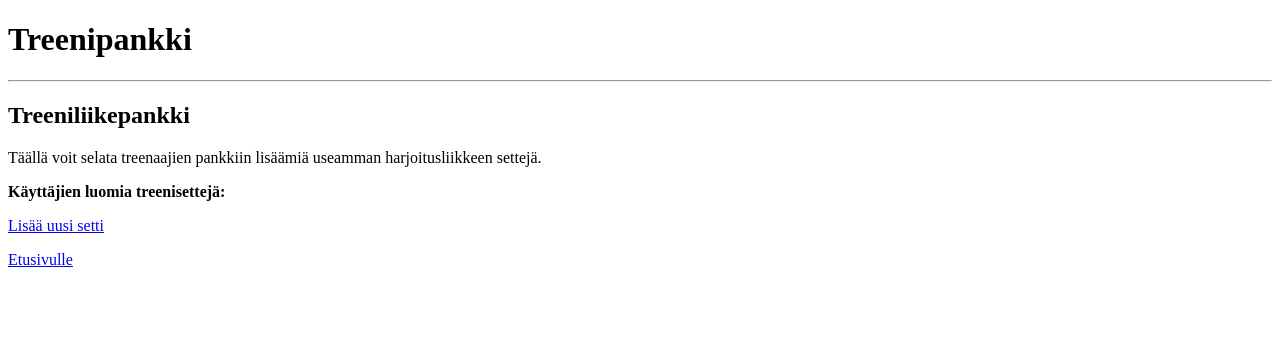
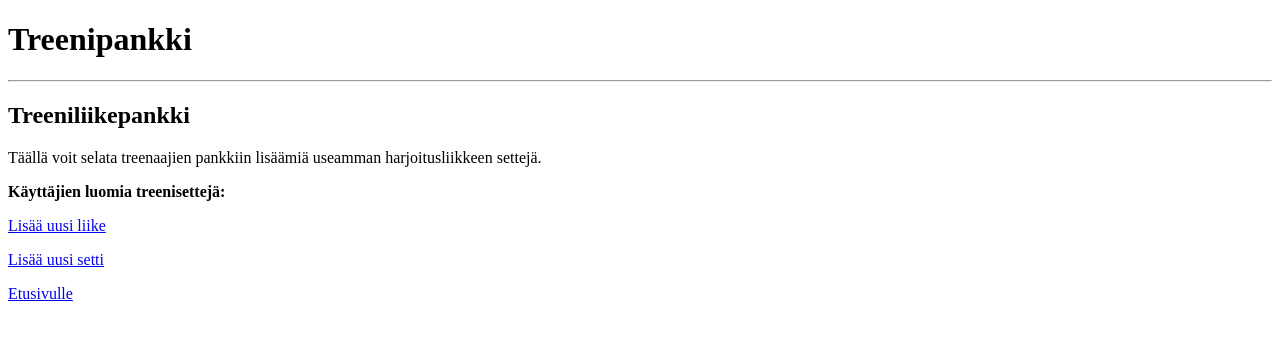
Before and after one commit to kerkkanen/treenipankki, a Flask app: template templates/setlist.html in a window 1280 px wide. Shown: the top 340 px of the page. Run offline with Flask 2, Linux system fonts and the light colour scheme; the template is opened without the code that fills it, so the values that code supplies are empty; the visitor is signed in with stand-in values (Sample User, id 1).

Commit message:
html fixes

```diff
--- a/templates/index.html
+++ b/templates/index.html
@@ -10,8 +10,8 @@
 <p>
 <a href="/logout">Kirjaudu ulos</a>
 <p>
+<h3>Lisää sisältöä pankkiin</h3>
 <ul>
-<h3>Lisää sisältöä pankkiin</h3>
 <a href="/add_move">Uusi harjoitusliike</a>
 <p>
 <a href="/add_set">Uusi treenisetti</a>
--- a/templates/set.html
+++ b/templates/set.html
@@ -25,8 +25,9 @@
 <input type="submit" value="Lisää">
 <input type="hidden" name="csrf_token" value="{{ session.csrf_token }}">
 </form>
+<a href="/add_move">Lisää uusi liike</a>
 <p>
-<a href="/add_set">Lisää pankkiin uusi setti</a>
+<a href="/add_set">Lisää uusi setti</a>
 <p>
 <a href="/profile/{{ session.user_id }}">Omat suosikit</a>
 {% endif %}
--- a/templates/setlist.html
+++ b/templates/setlist.html
@@ -12,9 +12,12 @@ Täällä voit selata treenaajien pankkiin lisäämiä useamman harjoitusliikkee
 {% endfor %}
 </ul>
 {% if session.user_id %}
+<a href="/add_move">Lisää uusi liike</a>
+<p>
 <a href="/add_set">Lisää uusi setti</a>
 <p>
 {% endif %}
+<p>
 <a href="/">Etusivulle</a>
 
 {% endblock %}
```
